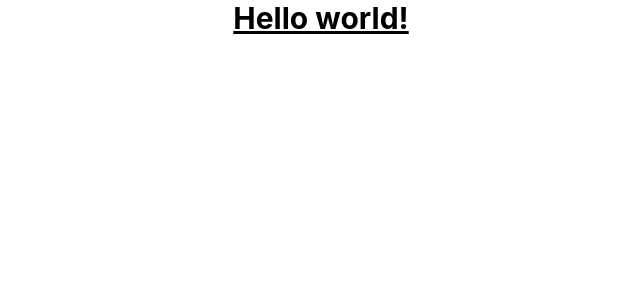
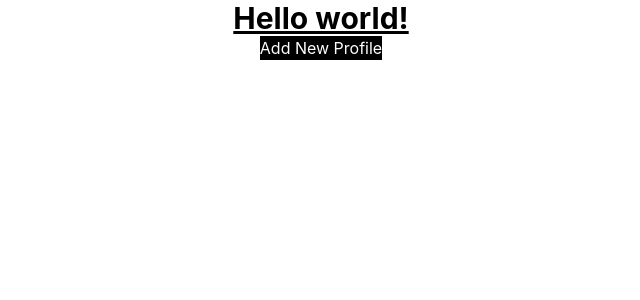
Before and after one commit to guillermoaviles/BPPR-QA-Frontend, a React (Create React App) app: page / in a window 1280 px wide. Shown: the top 300 px of the page, without its empty margins (319-959 px from the left). Built offline with nearby package versions, Linux system fonts and the light colour scheme.

Commit message:
post successful

```diff
--- a/src/App.jsx
+++ b/src/App.jsx
@@ -4,7 +4,7 @@ import HomePage from "./Pages/HomePage";
 
 function App() {
   return (
-    <div className="App">
+    <div className="text-center">
       <Routes>
         <Route path="/" element={<HomePage />} />
       </Routes>
--- a/src/Pages/HomePage.jsx
+++ b/src/Pages/HomePage.jsx
@@ -1,12 +1,111 @@
-import { useState, useEffect } from "react";
+import { useState } from "react";
 import axios from "axios";
 
 function HomePage() {
-    return (
-        <h1 className="text-3xl font-bold underline">
-            Hello world!
-        </h1>
-    )
+  const [profiles, setProfiles] = useState([]);
+
+  const handleGetProfiles = async () => {
+    const profilesResponse = await axios.get(
+      "http://localhost:8080/api/profiles/all"
+    );
+    const profiles = profilesResponse.data;
+    setProfiles(profiles);
+  };
+
+  const handleAddProfile = () => {
+    const body = {
+      environment: "test",
+      intendedUse: "test",
+      inUse: false,
+      profileUserId: "test",
+      username: "test",
+      pass: "test",
+      email: "test",
+      firstName: "test",
+      lastName: "test",
+      maidenName: "test",
+      birthdate: "test",
+      accountType: "test",
+      accountSubType: "test",
+      accountNumber: "test",
+      accountNickname: "test",
+      accountBalance: "test",
+      personalInformationEmail: false,
+      personalInformationPhone: false,
+      personalInformationAddress: false,
+      personalInformationPassword: false,
+      personalInformationQuestions: false,
+      paymentMakePayments: false,
+      cancelFutureTransfer: false,
+      makeFuturePayment: false,
+      makeFutureTransfer: false,
+      deleteFuturePayment: false,
+      editFuturePayment: false,
+      onOffService: false,
+      addPayee: false,
+      nickname: "test",
+      payeeName: "test",
+      payeeAccountNumber: "test",
+      ebill: false,
+    };
+    axios
+      .post("http://localhost:8080/api/profiles/new", body)
+      .then((response) => {
+        console.log("POST response", response);
+        if (response.status === 201) {
+          handleGetProfiles();
+        } else {
+          console.log("POST Failed");
+        }
+      });
+  };
+
+  return (
+    <div>
+      <h1 className="text-3xl font-bold underline">Hello world!</h1>
+      <button className="bg-black text-white" onClick={handleAddProfile}>
+        Add New Profile
+      </button>
+      {profiles?.map((profile) => {
+        return (
+          <div key={profile.id}>
+            <p>{profile.environment}</p>
+            <p>{profile.intendedUse}</p>
+            <p>{profile.inUse}</p>
+            <p>{profile.profileUserId}</p>
+            <p>{profile.username}</p>
+            <p>{profile.pass}</p>
+            <p>{profile.email}</p>
+            <p>{profile.firstName}</p>
+            <p>{profile.lastName}</p>
+            <p>{profile.maidenName}</p>
+            <p>{profile.birthdate}</p>
+            <p>{profile.accountType}</p>
+            <p>{profile.accountSubType}</p>
+            <p>{profile.accountNumber}</p>
+            <p>{profile.accountNickname}</p>
+            <p>{profile.accountBalance}</p>
+            <p>{profile.personalInformationEmail}</p>
+            <p>{profile.personalInformationPhone}</p>
+            <p>{profile.personalInformationAddress}</p>
+            <p>{profile.personalInformationPassword}</p>
+            <p>{profile.personalInformationQuestions}</p>
+            <p>{profile.paymentMakePayments}</p>
+            <p>{profile.cancelFutureTransfer}</p>
+            <p>{profile.makeFuturePayment}</p>
+            <p>{profile.deleteFuturePayment}</p>
+            <p>{profile.editFuturePayment}</p>
+            <p>{profile.onOffService}</p>
+            <p>{profile.addPayee}</p>
+            <p>{profile.nickname}</p>
+            <p>{profile.payeeName}</p>
+            <p>{profile.payeeAccountNumber}</p>
+            <p>{profile.ebill}</p>
+          </div>
+        );
+      })}
+    </div>
+  );
 }
 
 export default HomePage;
```
